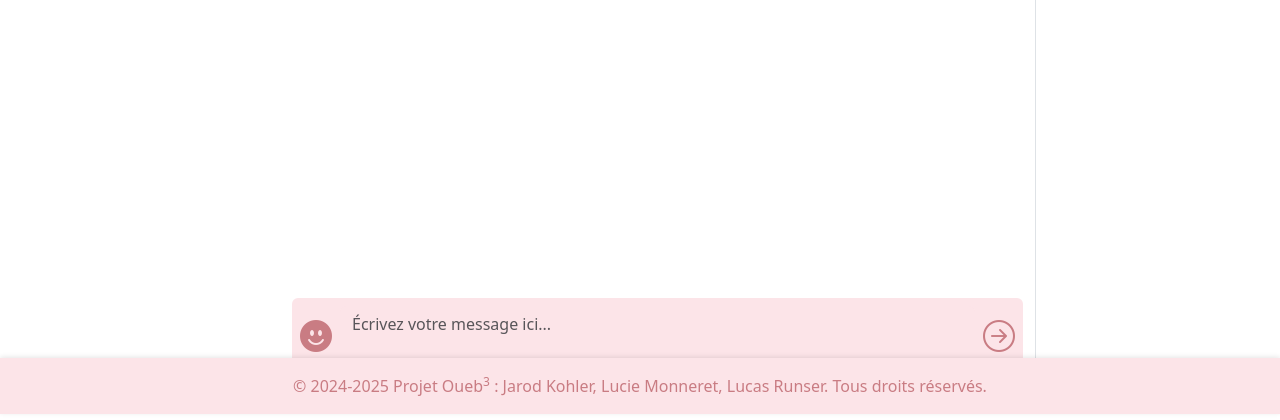
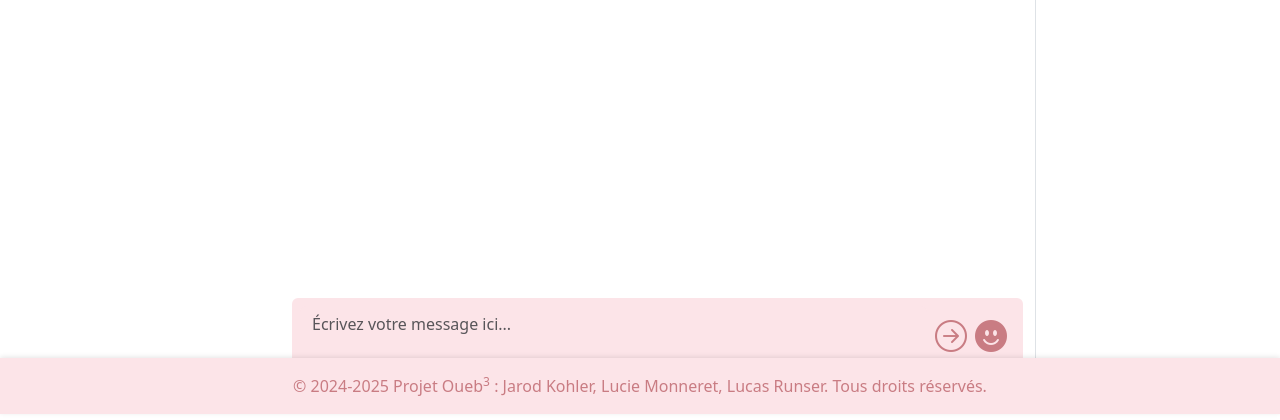
Before and after one commit to jarod25/Projet-Oueb, a Django app: template room/templates/room_details.html in a window 1280 px wide. Shown: the part 386-806 px from the top of the page. Run offline with Django 5.2, Linux system fonts and the light colour scheme; the template is opened without the code that fills it, so the values that code supplies are empty; some libraries are stand-ins or nearby versions.

Commit message:
emoji finish

```diff
--- a/room/templates/room_details.html
+++ b/room/templates/room_details.html
@@ -38,9 +38,6 @@
 
                 <!-- Zone d'Input -->
                 <div class="d-flex align-items-center p-2 bg-light rounded">
-                    <a tabindex="0" class="btn btn emoji-btn p-0 me-2" role="button" data-bs-toggle="popover"
-                       data-bs-trigger="focus" title="Emojis"><i
-                            class="bi bi-emoji-smile-fill"></i></a>
                     <form class="d-flex flex-grow-1" id="message" method="post">
                         {% csrf_token %}
                         <textarea id="msg" class="form-control bg-light border-0 shadow-none me-2" name="content"
@@ -49,6 +46,9 @@
                             <i class="bi bi-arrow-right-circle"></i>
                         </button>
                     </form>
+                    <a tabindex="0" class="btn btn emoji-btn p-0 mx-2" role="button" data-bs-toggle="popover"
+                       data-bs-trigger="focus" title="Emojis"><i
+                            class="bi bi-emoji-smile-fill"></i></a>
                 </div>
             </div>
 
--- a/static/js/edit_message.js
+++ b/static/js/edit_message.js
@@ -1,24 +1,19 @@
 import { getMessages, state, replaceEmoji } from "./ajax_room_messages.js";
 
 $(document).on("click", ".edit-message", function (e) {
-    $('.edit-message').attr("style", "display: none;");
-    $('.delete-message').attr("style", "display: none;");
+    state.isEditing = true; // Set editing flag
     e.preventDefault();
-    state.isEditing = true; // Set editing flag
     const button = $(this);
     const messageLine = button.closest("#message-line");
+    $('.edit-message').not(button).attr("style", "display: none;"); // Cache les autres boutons
+    $('.delete-message').attr("style", "display: none;");
     const messageContent = messageLine.find(".text-break").text().trim();
-    // Save original content for restoration if canceled
     messageLine.data("original-content", messageContent);
     getMessages();
-    // Replace the message content with a textarea and buttons
     messageLine.find(".text-break").html(`
         <textarea class="edit-textarea form-control mb-2">${messageContent}</textarea>
         <button class="save-edit-button btn btn-sm btn-primary">Enregistrer</button>
         <button class="cancel-edit-button btn btn-sm btn-secondary">Annuler</button>
-        <a tabindex="0" class="btn btn emoji-btn p-0 me-2" role="button" data-bs-toggle="popover"
-                       data-bs-trigger="focus" title="Emojis"><i
-                            class="bi bi-emoji-smile-fill"></i></a>
     `);
 });
 
--- a/static/js/emoji-popover.js
+++ b/static/js/emoji-popover.js
@@ -6,6 +6,7 @@ import {nature_emoji} from './emoji-files/emoji-nature.js';
 import {objects_emoji} from './emoji-files/emoji-objects.js';
 import {people_emoji} from './emoji-files/emoji-people.js';
 import {symbols_emoji} from './emoji-files/emoji-symbols.js';
+import {state} from "./ajax_room_messages.js";
 
 $(document).ready(function () {
         const emojiButton = $(".emoji-btn");
@@ -99,7 +100,12 @@ $(document).ready(function () {
         });
 
         function insertEmoji(emoji) {
-        const textarea = $("#msg")[0];
+            let textarea;
+            if (state.isEditing) {
+                textarea = $(".edit-textarea")[0];
+            } else {
+                textarea = $("#msg")[0];
+            }
             const start = textarea.selectionStart;
             const end = textarea.selectionEnd;
             const text = textarea.value;
@@ -137,8 +143,8 @@ $(document).ready(function () {
             e.stopPropagation();
             const rect = this.getBoundingClientRect();
             emojiPopover.css({
-            top: rect.top + window.scrollY - emojiPopover.outerHeight() - 5,
-            left: rect.left + window.scrollX,
+                top: rect.top + window.scrollY - emojiPopover.outerHeight() - 11,
+                left: rect.left + window.scrollX - emojiPopover.outerWidth() - 5,
                 display: emojiPopover.css("display") === "none" ? "flex" : "none",
             });
 
@@ -155,4 +161,6 @@ $(document).ready(function () {
         });
 
         $("body").append(emojiPopover);
-});
+    }
+)
+;
```
Lines whose indentation alone changed are shown as unchanged.
